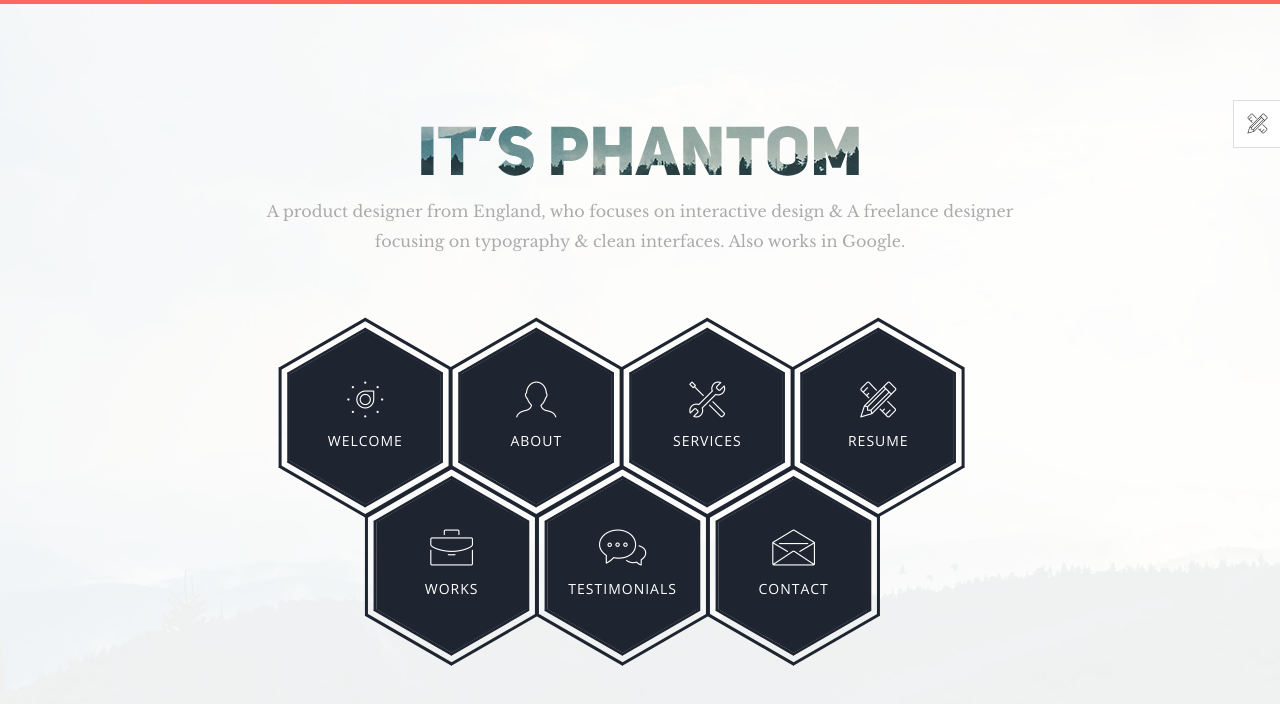
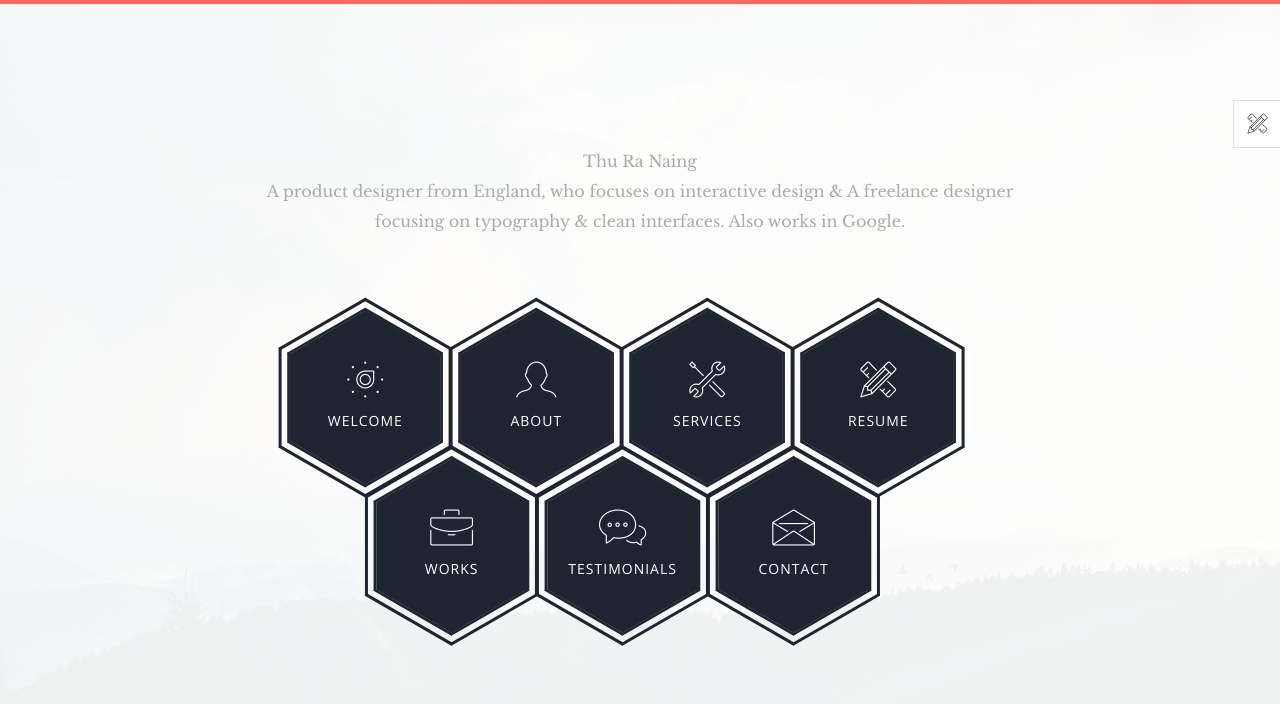
Before and after one commit to thura1885/YoYO, a plain HTML site: page index.html in a window 1280 px wide. Drawn offline with nearby package versions, Linux system fonts and the light colour scheme; files whose address does not match are found by name.

Commit message:
added file

```diff
--- a/index.html
+++ b/index.html
@@ -88,7 +88,8 @@ FACEBOOK: https://www.facebook.com/themefisher
         <div class="row">
           <div class="col-xs-12 col-md-offset-1 col-md-10 col-lg-offset-2 col-lg-8">
             <div class="page-title home text-center">
-              <img src="images/phantom.png" alt="">
+              Thu Ra Naing
+              <!-- <img src="images/phantom.png" alt=""> -->
               <p>A product designer from England, who focuses on interactive design &amp; A freelance designer focusing on typography &amp; clean interfaces. Also works in Google.</p>
             </div>
 
```
